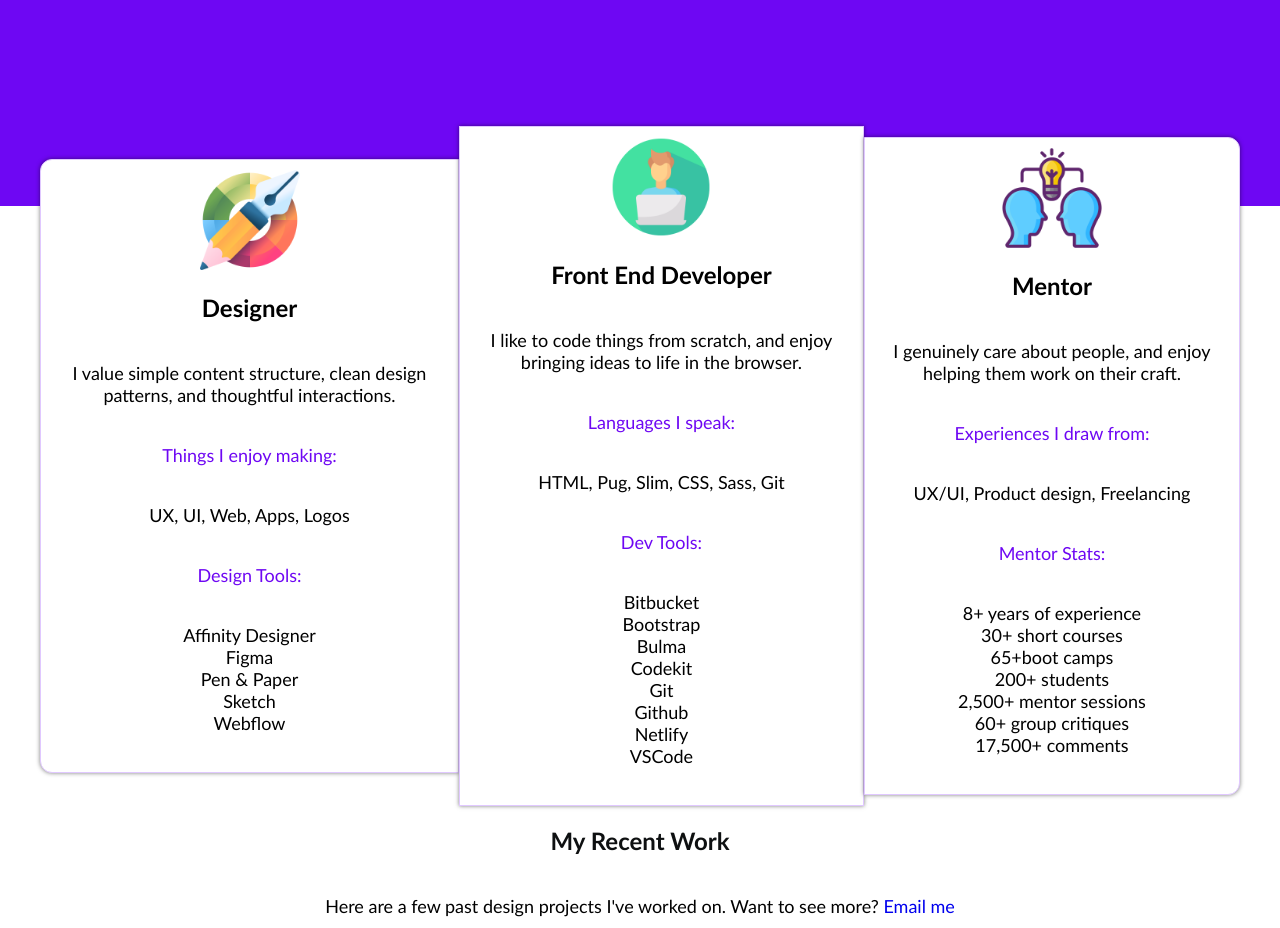
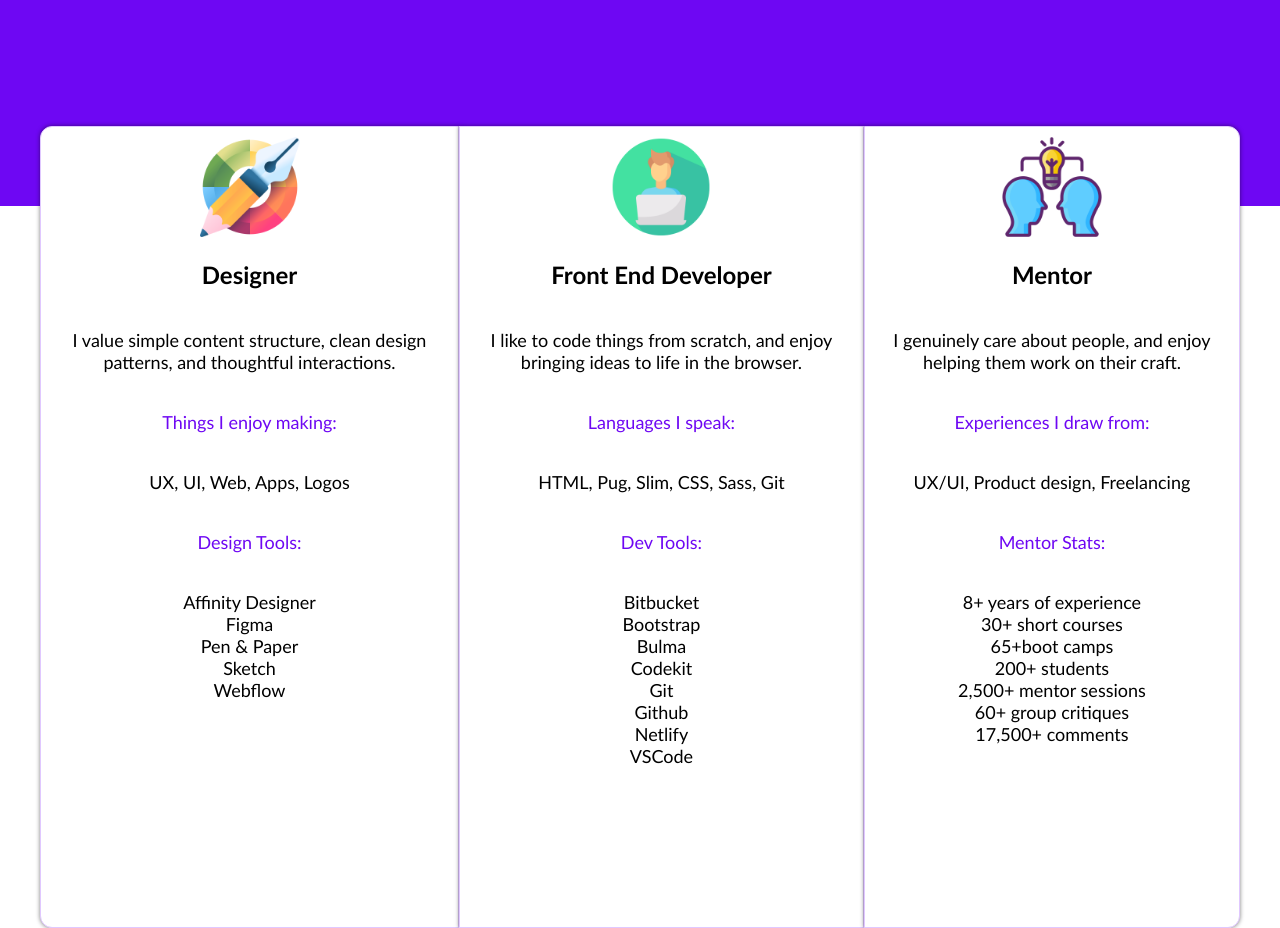
Before and after one commit to hashir-ayaz/Portfolio-hashirayaz, a plain HTML site: page index.html in a window 1280 px wide. Shown: the part 1300-2228 px from the top of the page. Drawn offline with Linux system fonts and the light colour scheme.

Commit message:
fixed sizing issues

```diff
--- a/index.html
+++ b/index.html
@@ -3,6 +3,7 @@
   <head>
     <title>Hashir Ayaz</title>
     <link rel="stylesheet" href="style.css" />
+    <link rel="icon" href="letter-h.png" type="image/x-icon" />
   </head>
   <body>
     <div class="navbar">
--- a/style.css
+++ b/style.css
@@ -181,6 +181,12 @@ ul {
 #front-end-panel {
 }
 
+#designer-panel,
+#mentor-panel,
+#front-end-panel {
+  min-height: 800px;
+}
+
 #mentor-panel {
   margin-right: 40px;
   border-top-right-radius: 12px;
@@ -188,6 +194,7 @@ ul {
 }
 
 .recent-work {
+  padding-top: 50px;
   text-align: center;
 }
 .recent-work p {
```
Also changed, not shown: letter-h.png (added).
